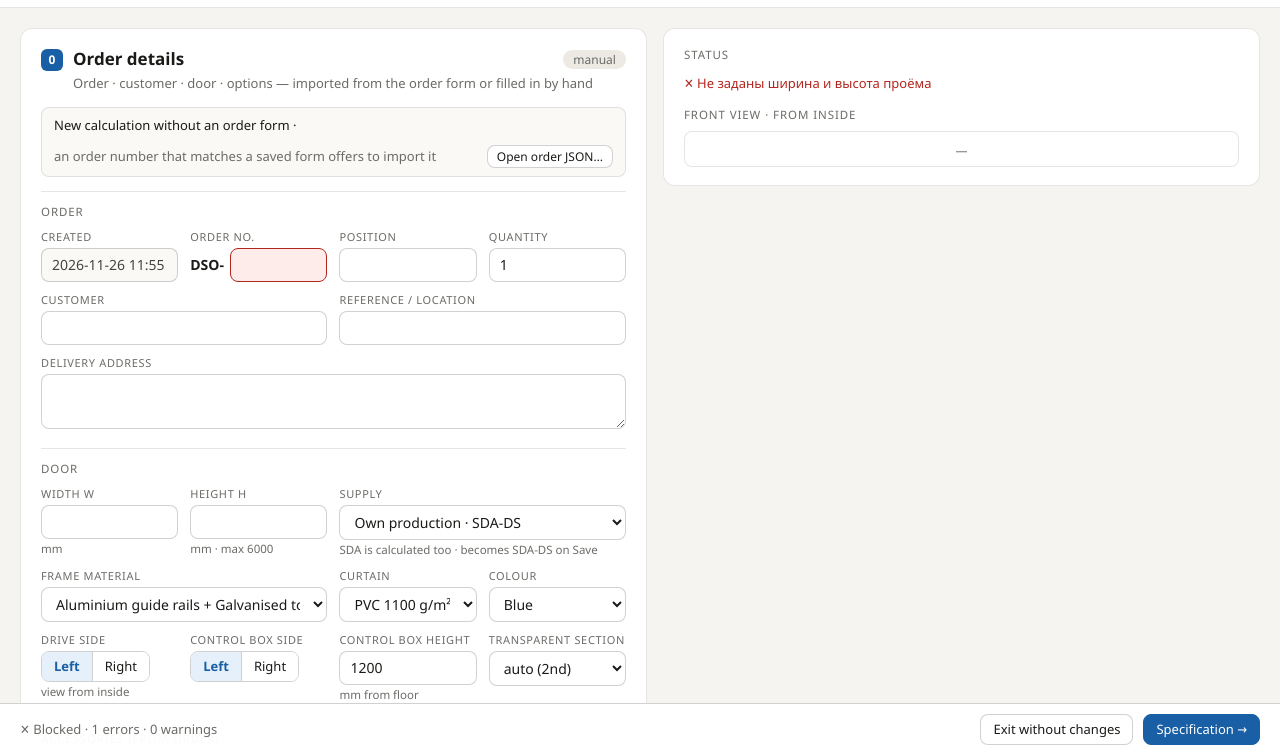
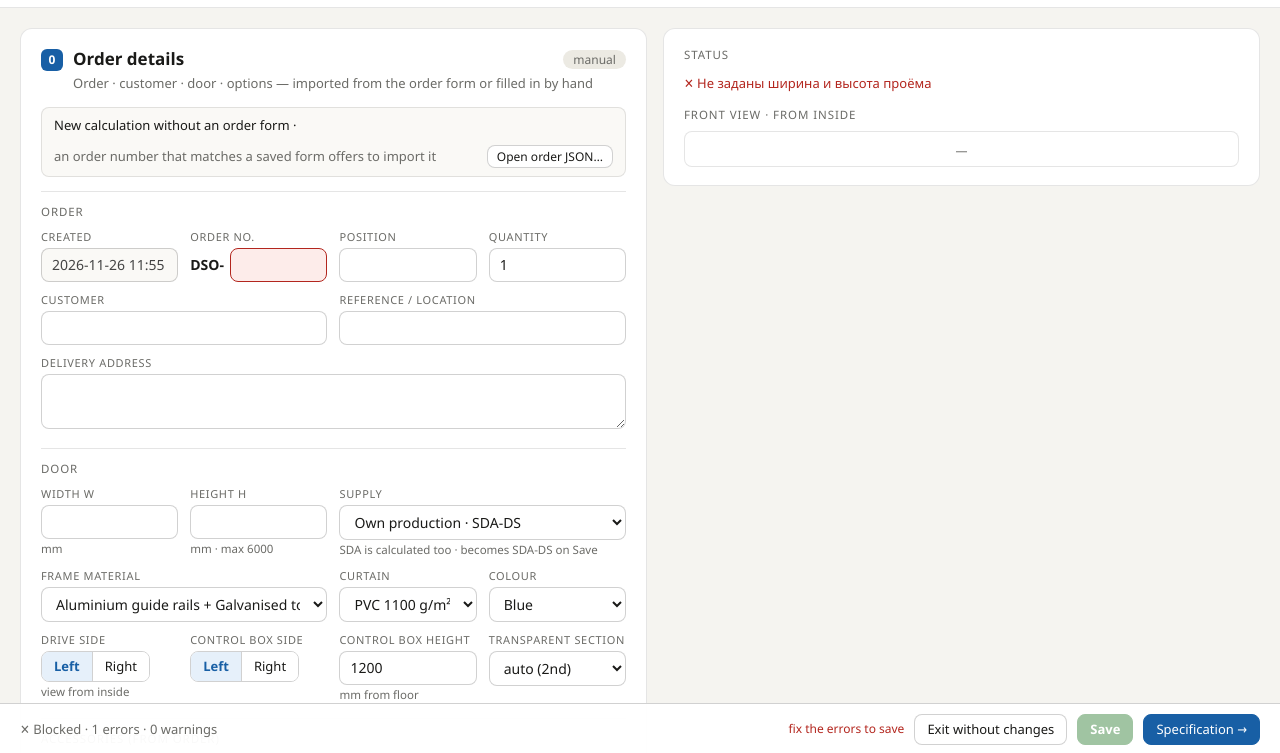
Before and after one commit to Almous199/hsd-configurator, a website with bundled scripts: page web/calculator.html in a window 1280 px wide. Shown: the part 45-798 px from the top of the page. Built offline with nearby package versions, Linux system fonts and the light colour scheme.

Commit message:
Калькулятор: кнопка Save в нижней панели и подсказка, почему сохранение недоступно
Co-Authored-By: Claude Opus 5.5 <noreply@anthropic.com>
Claude-Session: https://claude.ai/code/session_019uoq2dABgByqsmwNjKGhT2

```diff
--- a/web/calculator.html
+++ b/web/calculator.html
@@ -65,6 +65,7 @@ button,select,input,textarea{font:inherit;color:inherit}
 .btn:disabled{opacity:.45;cursor:default}
 .btn-primary{background:var(--c-accent);color:#fff;border-color:var(--c-accent)}
 .btn-primary:hover{background:#13497f}
+.btn-save{background:#2e7d32;color:#fff;border-color:#2e7d32;font-weight:600}.save-hint{font-size:12px;color:var(--c-danger,#c62828)}
 .btn-ok{background:var(--c-success-bg);color:var(--c-success);border-color:#b7d8b8}
 .btn-sm{padding:2px 9px;font-size:12px}
 .seg{display:inline-flex;border:.5px solid var(--c-border2);border-radius:var(--r);overflow:hidden}
@@ -307,7 +308,9 @@ body:not(.view) .view-only{display:none!important}
 </div>
 <div class="calc-bar">
   <span class="st" id="calcSt"></span><span class="sp"></span>
+  <span class="save-hint edit-only" data-save-hint></span>
   <button class="btn exit" data-i="exit">Exit without changes</button>
+  <button class="btn btn-save edit-only" id="btnSave2" data-i="saveShort">Save</button>
   <button class="btn btn-primary" data-go="spec" data-i="toSpec">Specification →</button>
 </div>
 </div>
@@ -318,7 +321,8 @@ body:not(.view) .view-only{display:none!important}
   <div class="sec-head"><h1 data-i="specTitle">Specification</h1><p data-i="specSub">Built from the calculator · replace items, change quantity · manual changes are highlighted</p></div>
   <div class="tbar">
     <button class="btn edit-only" data-go="calc" data-i="backCalc">← Calculator</button>
-    <button class="btn btn-ok edit-only" id="btnSave" data-i="save">Save — finish calculation</button>
+    <button class="btn btn-save edit-only" id="btnSave" data-i="save">Save — finish calculation</button>
+    <span class="save-hint edit-only" data-save-hint></span>
     <button class="btn exit edit-only" data-i="exit">Exit without changes</button>
     <button class="btn btn-primary view-only" id="btnEdit" data-i="edit">Edit</button>
     <button class="btn view-only" id="btnCopy" data-i="copy">Copy</button>
--- a/web/calculator.js
+++ b/web/calculator.js
@@ -50,7 +50,7 @@ const TH = {
   axleDrive: 'แกนด้านมอเตอร์', axleOther: 'แกนอีกด้าน', bearings: 'ตลับลูกปืน', lockCup: 'ถ้วยล็อก', driveSub: 'มอเตอร์ · Powever A2 (ติดตั้งด้านนอกเท่านั้น)',
   motor: 'มอเตอร์', ctrlUnit: 'ตู้ควบคุม', driveBracket: 'ขายึดมอเตอร์', byReducer: 'ตามเกียร์มอเตอร์', motorCover: 'ฝาครอบมอเตอร์', bumper: 'ตัวกันกระแทก', cable: 'สายไฟ',
   topView: 'เพลา แกน และตลับลูกปืน · มุมมองด้านบน', boxSection: 'หน้าตัดกล่อง · ตรวจม้วน', exit: 'ออกโดยไม่บันทึก', toSpec: 'สเปค →',
-  specTitle: 'สเปค', specSub: 'สร้างจากการคำนวณ · เปลี่ยนรายการ แก้จำนวน · การแก้ไขด้วยมือจะถูกไฮไลต์', backCalc: '← คำนวณ', save: 'บันทึก — เสร็จสิ้นการคำนวณ',
+  specTitle: 'สเปค', specSub: 'สร้างจากการคำนวณ · เปลี่ยนรายการ แก้จำนวน · การแก้ไขด้วยมือจะถูกไฮไลต์', backCalc: '← คำนวณ', save: 'บันทึก — เสร็จสิ้นการคำนวณ', saveShort: 'บันทึก',
   edit: 'แก้ไข', copy: 'คัดลอก', backSpecs: '← รายการสเปค', zohoAsm: 'การประกอบใน Zoho', asmAll: 'ทั้งประตู · แผ่น 1–3', asmCur: 'เฉพาะม่าน · แผ่น 1',
   no: 'เลขที่', qtyAsm: 'จำนวนประกอบ', date: 'วันที่', csv: 'ส่งออก CSV สำหรับ Zoho', printSheets: 'แผ่นที่จะพิมพ์', print: 'พิมพ์ / PDF',
 };
@@ -314,7 +314,15 @@ function renderBlock3() {
   $('pv3').innerHTML = topView(); $('pv3b').innerHTML = boxSection();
 }
 
+function updateSave() {
+  const blocked = R.calc.status !== 'ok'; const noId = !idOf(ST.doc);
+  ['btnSave', 'btnSave2'].forEach((b) => { $(b).disabled = blocked || noId; });
+  const hint = blocked ? (LANG === 'th' ? 'แก้ข้อผิดพลาดก่อนบันทึก' : 'fix the errors to save') : noId ? (LANG === 'th' ? 'ใส่เลขที่คำสั่งซื้อเพื่อบันทึก' : 'enter the order number (DSO-) to save') : '';
+  document.querySelectorAll('[data-save-hint]').forEach((e) => { e.textContent = hint; });
+}
+
 function renderStatus() {
+  updateSave();
   const e = R.calc.errors; const w = R.calc.warnings;
   const sup = ST.doc.options.supply === 'outsourced' ? ['<div class="w">⚑ Supply SDA (bought): calculated as SDA-DS, becomes SDA-DS on Save</div>'] : [];
   $('msgs').innerHTML = (e.length || w.length || sup.length)
@@ -589,7 +597,7 @@ function renderSpec() {
   document.querySelectorAll('input[name=asm]').forEach((r) => { r.checked = r.value === ST.assembly; });
   $('bun').textContent = d.id ? 'BUN-' + d.id.replace(/^DSO-/i, '') : '—';
   $('asmQty').textContent = c.opening.quantity; $('asmDate').value = ST.asmDate;
-  $('btnCsv').disabled = blocked; $('btnSave').disabled = blocked || !idOf(d);
+  $('btnCsv').disabled = blocked; updateSave();
   if (blocked) { $('sheets').innerHTML = '<div class="errbox">Specification is not available: fix the errors in the calculator.</div>'; return; }
   const qtyTotal = c.opening.quantity;
   const hdr = (s) => `<div class="sheet-h"><div class="meta"><div><span>Order no.</span><b>${esc(d.id || '—')}</b> · ${c.opening.width} × ${c.opening.height} · SDA-DS · ${esc(matLabel)}</div><div><span>Customer</span>${esc(d.order.customer?.name || '')}</div></div><div class="ttl"><b>${s.no} · ${s.title}</b><small>QTY: ${qtyTotal}${s.no === 1 ? ' · = DUS-055' : ''}${ST.assembly === 'DUS-055' && s.no > 1 ? ' · not in DUS-055' : ''}</small></div></div>`;
@@ -704,7 +712,7 @@ async function save() {
     render(); tab('spec');
   } catch (e) { alert('Save failed: ' + e.message); }
 }
-$('btnSave').onclick = save;
+$('btnSave').onclick = save; $('btnSave2').onclick = save;
 document.querySelectorAll('.exit').forEach((b) => b.onclick = () => {
   if (ST.dirty && !confirm('Leave without saving?')) return;
   location.href = `${SPECS_URL}?lang=${LANG}`;
```
Also changed, not shown: dist/sda-calculator.html.
